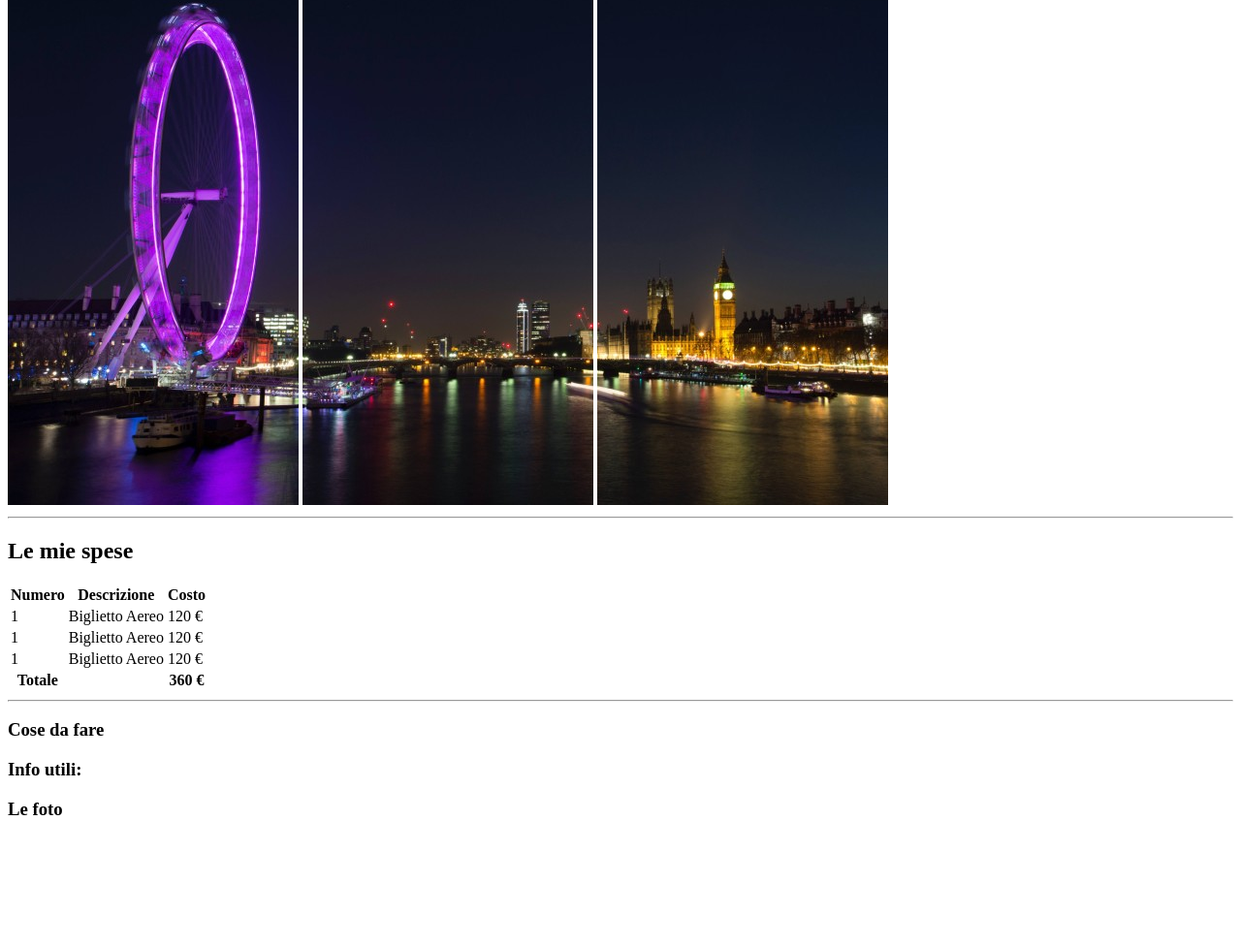
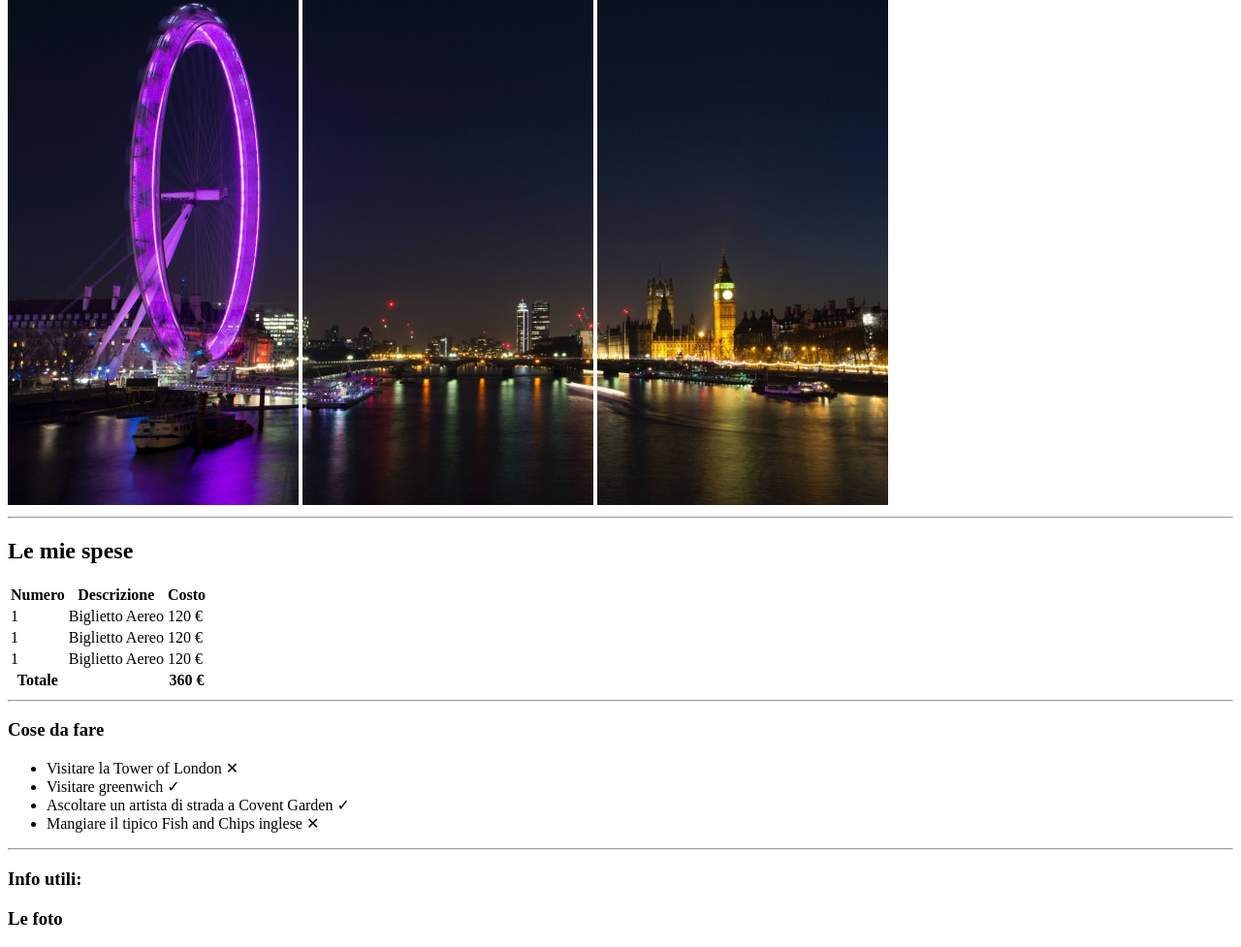
Before and after one commit to DanieleSpuria/html-london-trip, a plain HTML site: page index.html in a window 1280 px wide. Shown: the part 159-1136 px from the top of the page at 97% size. Before the commit the page ends 1024 px from the top, so only its background shows below. Drawn offline with Linux system fonts and the light colour scheme.

Commit message:
[add] section cose da fare

```diff
--- a/index.html
+++ b/index.html
@@ -59,9 +59,19 @@
     </section>
     <!-- Spese -->
 
+    <!-- Cose da fare -->
     <section>
       <h3>Cose da fare</h3>
+      <ul>
+        <li>Visitare la Tower of London &#10005</li>
+        <li>Visitare greenwich &#x2713</li>
+        <li>Ascoltare un artista di strada a Covent Garden &#x2713</li>
+        <li>Mangiare il tipico Fish and Chips inglese &#10005</li>
+      </ul>
+      <hr>
     </section>
+    <!-- Cose da fare -->
+
 
     <section>
       <h3>Info utili:</h3>
```
